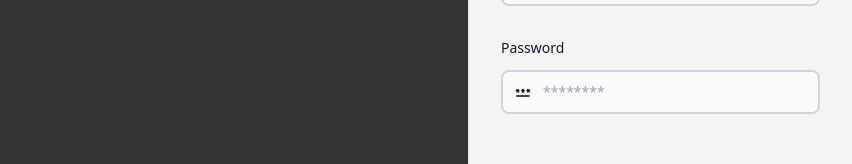
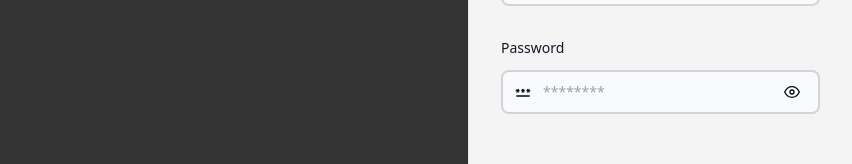
Before and after one commit to DiogoAMV/library-work, a React (Vite) app in the folder web/: page / in a window 1280 px wide. Both pictures are taken after a click on the button "Criar usuário". Shown: the part 290-454 px from the top of the page, without its empty margins (428-1280 px from the left). Built offline with nearby package versions, Linux system fonts and the light colour scheme; no server answers.

Commit message:
add password show

```diff
--- a/web/src/components/Input.tsx
+++ b/web/src/components/Input.tsx
@@ -1,13 +1,22 @@
-import { InputHTMLAttributes } from "react";
+import { InputHTMLAttributes, MouseEventHandler } from "react";
 import { IconType } from "react-icons";
+import { FiEye, FiEyeOff } from "react-icons/fi";
 
 interface InputProps extends InputHTMLAttributes<HTMLInputElement> {
   label: string;
   error?: string;
+  showPassword?: boolean;
   Icon?: IconType;
 }
 
-const Input = ({ label, Icon, error, ...props }: InputProps): JSX.Element => {
+const Input = ({
+  label,
+  Icon,
+  error,
+  showPassword,
+  onClick,
+  ...props
+}: InputProps): JSX.Element => {
   return (
     <div className="flex flex-col gap-1">
       <label
@@ -36,6 +45,14 @@ const Input = ({ label, Icon, error, ...props }: InputProps): JSX.Element => {
           placeholder={props.placeholder}
           disabled={props.disabled}
         />
+        {props.name === "password_hash" && (
+          <button
+            onClick={onClick as MouseEventHandler<HTMLButtonElement>}
+            className="absolute inset-y-0 end-5 flex items-center ps-3.5 hover:text-violet-500 transition-all"
+          >
+            {showPassword ? <FiEyeOff /> : <FiEye />}
+          </button>
+        )}
       </div>
       {error && <p className="text-red-500 text-sm">{error}</p>}
     </div>
--- a/web/src/components/SidebarForm.tsx
+++ b/web/src/components/SidebarForm.tsx
@@ -11,6 +11,7 @@ import { useFormik } from "formik";
 import { validationSchema } from "@/schemes/users.scheme";
 import useUsers from "@/hooks/useUsers";
 import moment from "moment";
+import { useCallback, useState } from "react";
 
 interface SidebarFormProps {
   user?: User;
@@ -19,6 +20,7 @@ interface SidebarFormProps {
 }
 
 const SidebarForm = ({ isEditing, user }: SidebarFormProps): JSX.Element => {
+  const [showPassword, setShowPassword] = useState(false);
   const { createUser, editUser } = useUsers();
 
   const initialValues: User = {
@@ -49,6 +51,10 @@ const SidebarForm = ({ isEditing, user }: SidebarFormProps): JSX.Element => {
       resetForm();
     },
   });
+
+  const toggleShowPassword = useCallback(() => {
+    setShowPassword(!showPassword);
+  }, [showPassword]);
 
   return (
     <SheetContent className="flex flex-col items-center bg-zinc-100 p-8 transition-all">
@@ -99,9 +105,11 @@ const SidebarForm = ({ isEditing, user }: SidebarFormProps): JSX.Element => {
             name="password_hash"
             label="Password"
             placeholder="********"
-            type="password"
+            type={showPassword ? "text" : "password"}
             Icon={MdOutlinePassword}
             error={errors.password_hash}
+            showPassword={showPassword}
+            onClick={toggleShowPassword}
           />
 
           {isEditing && (
```
Also changed, not shown: 1 other file (tests, documents, lock files or other folders).
